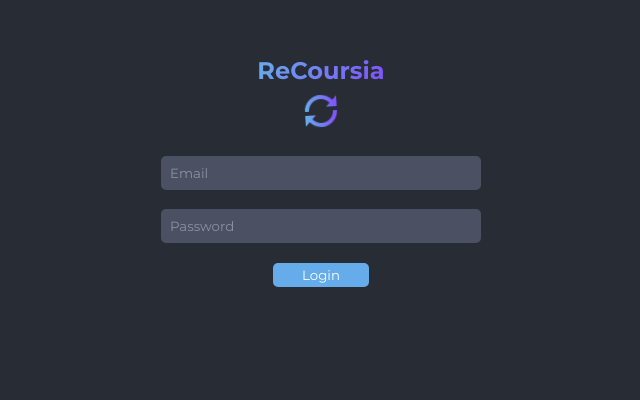
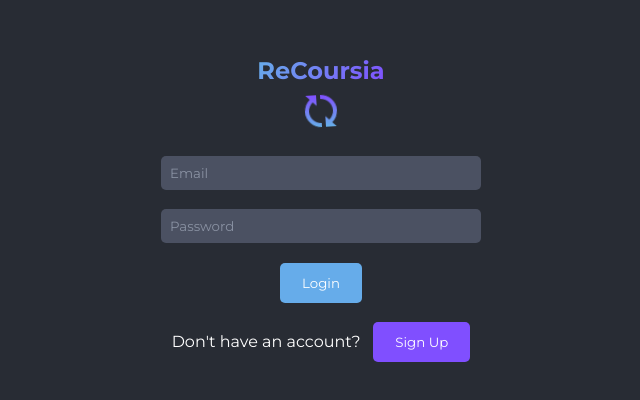
Before and after one commit to EyasSh/Teaching, a React (Create React App) app in the folder client/: page / in a window 1280 px wide. Shown: the part 136-536 px from the top of the page, without its empty margins (319-959 px from the left). Built offline with nearby package versions, Linux system fonts and the light colour scheme.

Commit message:
added signup with inputs

```diff
--- a/client/src/App.js
+++ b/client/src/App.js
@@ -2,12 +2,14 @@ import { BrowserRouter as Router, Routes, Route } from 'react-router-dom';
 
 import './App.css';
 import Login from './Components/Login/Login';
+import Signup from './Components/Signup/Signup';
 
 function App() {
   return (
     <Router>
       <Routes>
         <Route path='/' element={<Login />} />
+        <Route path='/signup' element={<Signup />} />
       </Routes>
     </Router>
 
--- a/client/src/Components/Button/Button.jsx
+++ b/client/src/Components/Button/Button.jsx
@@ -1,22 +1,26 @@
 import React from 'react';
 import './button.css';
+import { Link } from 'react-router-dom';
 
 function Button(props) {
     const statusClass = statusHandler(props.status);
+    const buttonContent = props.content.toString();
 
-    return (
-        <>
-            {statusClass !== '' ? (
-                <button className={statusClass}>
-                    {props.content.toString()}
+    if (props.link) {
+        return (
+            <Link to={props.link}>
+                <button className={statusClass || "default-class"}>
+                    {buttonContent}
                 </button>
-            ) : (
-                <button className="default-class">
-                    {props.content.toString()}
-                </button>
-            )}
-        </>
-    );
+            </Link>
+        );
+    } else {
+        return (
+            <button className={statusClass || "default-class"} onClick={props.action}>
+                {buttonContent}
+            </button>
+        );
+    }
 }
 
 function statusHandler(status) {
--- a/client/src/Components/Button/button.css
+++ b/client/src/Components/Button/button.css
@@ -6,16 +6,33 @@
 }
 
 button {
-    width: 15%;
+    height: fit-content; /* Adjust the height as needed */
     border-radius: 5px;
     outline: none;
     color: white;
-    border: 1px solid transparent;
+    border: 2px solid transparent; /* Add transparent border to maintain consistent size */
     background-color: transparent;
     transition: border-color 0.3s ease, box-shadow 0.3s ease, background-color 0.3s ease;
-    padding: 0.25em 0.5em; /* Ensure padding is consistent */
+    padding: 10px 20px; /* Ensure padding is consistent */
     font-family: 'Montserrat';
+    font-size: auto;
     cursor: pointer;
+    box-sizing: border-box; /* Ensures padding and border are included in the width and height */
+}
+
+.signup {
+    color: white;
+    background-color: #804fff;
+    border: 2px solid transparent;
+    border-radius: 5px;
+    cursor: pointer;
+    text-align: center;
+}
+
+.signup:hover {
+    background-color: #7241e8;
+    box-shadow: 0 4px 15px rgba(114, 65, 232, 0.3); /* Blurry shadow with matching color */
+    border: 2px solid #7241e8; /* Change border color */
 }
 
 .action {
@@ -33,7 +50,7 @@ button {
 .purchase {
     background-color: #28a745;
     color: white;
-    border: none;
+    border: 2px solid transparent; /* Add transparent border */
     border-radius: 5px;
     cursor: pointer;
     text-align: center;
@@ -42,22 +59,7 @@ button {
 .purchase:hover {
     background-color: #218838;
     box-shadow: 0 4px 15px rgba(33, 136, 56, 0.3); /* Blurry shadow with matching color */
-    border: 2px solid #218838; /* Obscure border color */
-}
-
-.signup {
-    color: white;
-    background-color: #804fff;
-    border: none;
-    border-radius: 5px;
-    cursor: pointer;
-    text-align: center;
-}
-
-.signup:hover {
-    background-color: #7241e8;
-    box-shadow: 0 4px 15px rgba(114, 65, 232, 0.3); /* Blurry shadow with matching color */
-    border: 2px solid #7241e8; /* Obscure border color */
+    border: 2px solid #218838; /* Change border color */
 }
 
 .default-class {
--- a/client/src/Components/Inputs/inputs.css
+++ b/client/src/Components/Inputs/inputs.css
@@ -8,8 +8,8 @@ input{
   font-family: 'Montserrat';
   margin-bottom: 3%;
   width: 50%;
+  color: white;
 }
-
 input:focus {
   color: white;
   outline: none;
--- a/client/src/Components/Login/Login.css
+++ b/client/src/Components/Login/Login.css
@@ -17,6 +17,16 @@
   align-items: center;
   justify-items: center;
 }
+.sup{
+  display: flex;
+  flex-direction: row;
+  gap: 2%;
+  margin-top: 3%;
+  align-items: center; /* Centers items vertically within the flex container */
+  justify-content: center; /* Centers items horizontally within the flex container */
+  width: 100%;
+  text-align: center;
+}
 label{
   font-family: 'Montserrat';
 }
--- a/client/src/Components/Login/Login.jsx
+++ b/client/src/Components/Login/Login.jsx
@@ -10,7 +10,11 @@ function Login(props) {
            <Logo  flex='column'/>
            <Input type='email' placeholder='Email'></Input>
            <Input type='password' placeholder='Password'></Input>
-           <Button status='action' content='Login'  />
+           <Button status='action' content='Login' action={()=>alert("Login")}  />
+           <div className='sup'>
+            <span>Don't have an account?</span>
+            <Button link='/signup' status='signup' content="Sign Up"  />
+           </div>
 
         </div>
     );
--- /dev/null
+++ b/client/src/Components/Signup/Signup.jsx
@@ -0,0 +1,24 @@
+import React from 'react';
+import './signup.css'
+import Logo from '../Logo/Logo';
+import Input from '../Inputs/Input';
+import Button from '../Button/Button';
+
+function Signup(props) {
+    return (
+        <div className='container'>
+            <Logo flex="column"/>
+
+            <Input type='text' placeholder='Full Name'  />
+
+            <Input type='email' placeholder='Email'  />
+
+            <Input type='password' placeholder='Password'  />
+
+            <Input type='date' placeholder='dd/mm/yyyy' />
+            <Button  status='signup' content="Sign Up" action={()=>alert("Signup")} />
+        </div>
+    );
+}
+
+export default Signup;
--- /dev/null
+++ b/client/src/Components/Signup/signup.css
@@ -0,0 +1,10 @@
+.container{
+    display: flex ;
+    flex-direction: column;
+    gap: 5%;
+    margin-bottom: 25%;
+}
+label{
+    position: relative;
+    left:-18% ;
+}
--- a/client/src/index.css
+++ b/client/src/index.css
@@ -1,8 +1,11 @@
+@font-face {
+  font-family: 'Montserrat';
+  src:url('./assets/Fonts/Montserrat-VariableFont_wght.ttf');
+}
 body {
   margin: 0;
-  font-family: -apple-system, BlinkMacSystemFont, 'Segoe UI', 'Roboto', 'Oxygen',
-    'Ubuntu', 'Cantarell', 'Fira Sans', 'Droid Sans', 'Helvetica Neue',
-    sans-serif;
+  font-family:'Montserrat';
+    color: white;
   -webkit-font-smoothing: antialiased;
   -moz-osx-font-smoothing: grayscale;
   background-color: #282c34;
```
